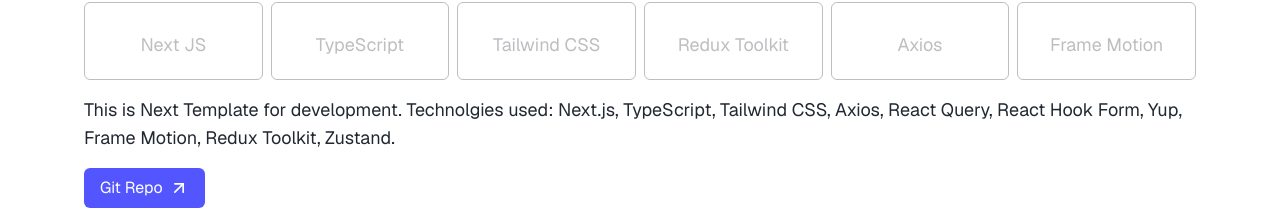
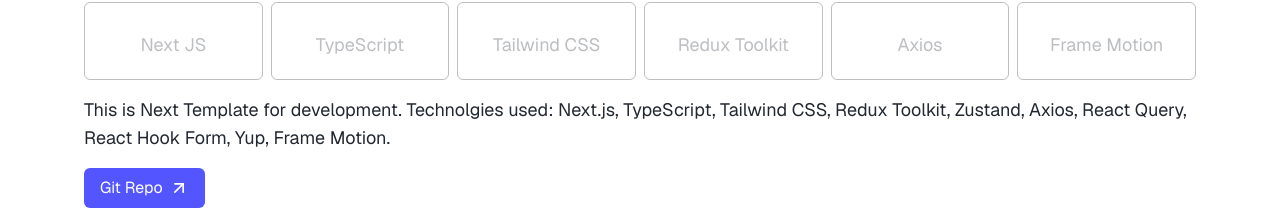
Before and after one commit to dimarogkov/next-template, a Next.js app: page / in a window 1280 px wide. Shown: the part 184-394 px from the top of the page. Built offline with nearby package versions, Linux system fonts and the light colour scheme.

Commit message:
some fix

```diff
--- a/app/page.tsx
+++ b/app/page.tsx
@@ -20,7 +20,7 @@
 
                         <Text textType={EnumText.large}>
                             This is Next Template for development. Technolgies used: Next.js, TypeScript, Tailwind CSS,
-                            Axios, React Query, React Hook Form, Yup, Frame Motion, Redux Toolkit, Zustand.
+                            Redux Toolkit, Zustand, Axios, React Query, React Hook Form, Yup, Frame Motion.
                         </Text>
 
                         <BtnLink href='https://github.com/dimarogkov/next-template' target='_blank'>
```
Also changed, not shown: 1 other file (tests, documents, lock files or other folders).
